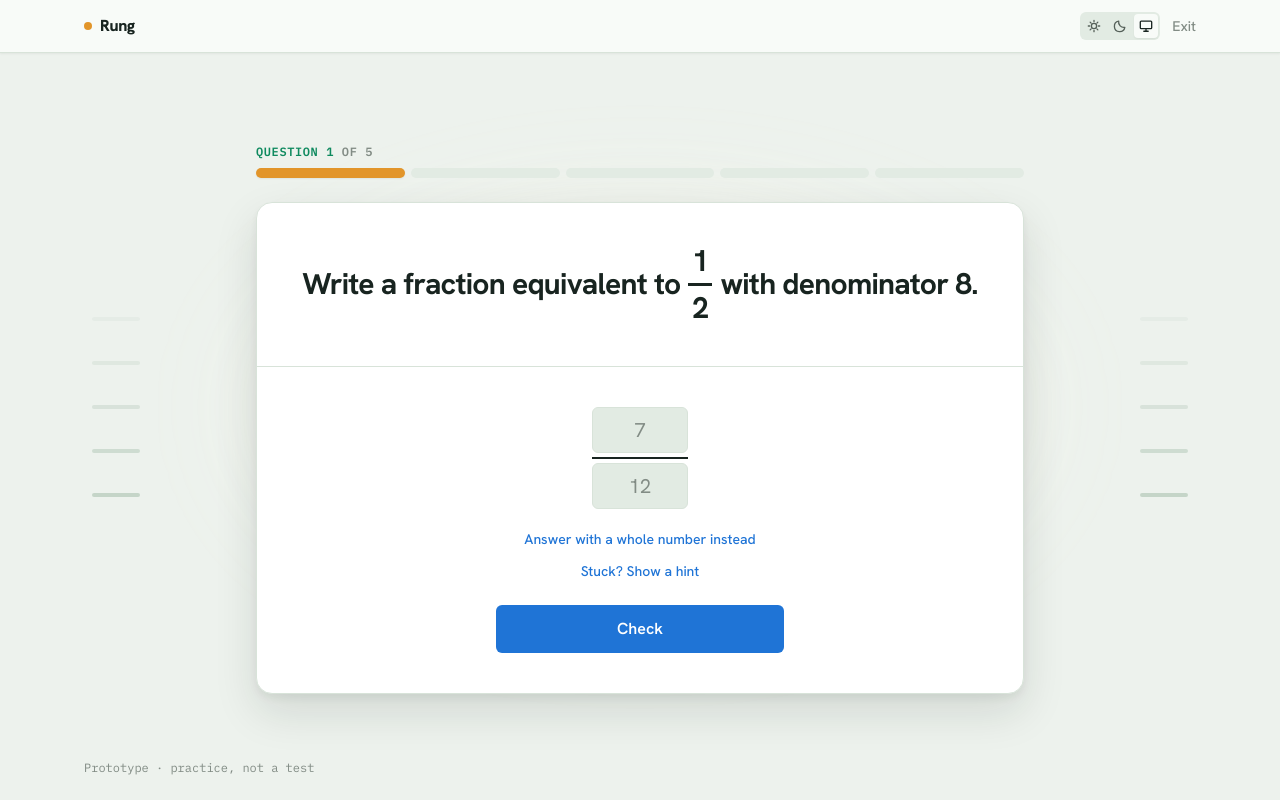
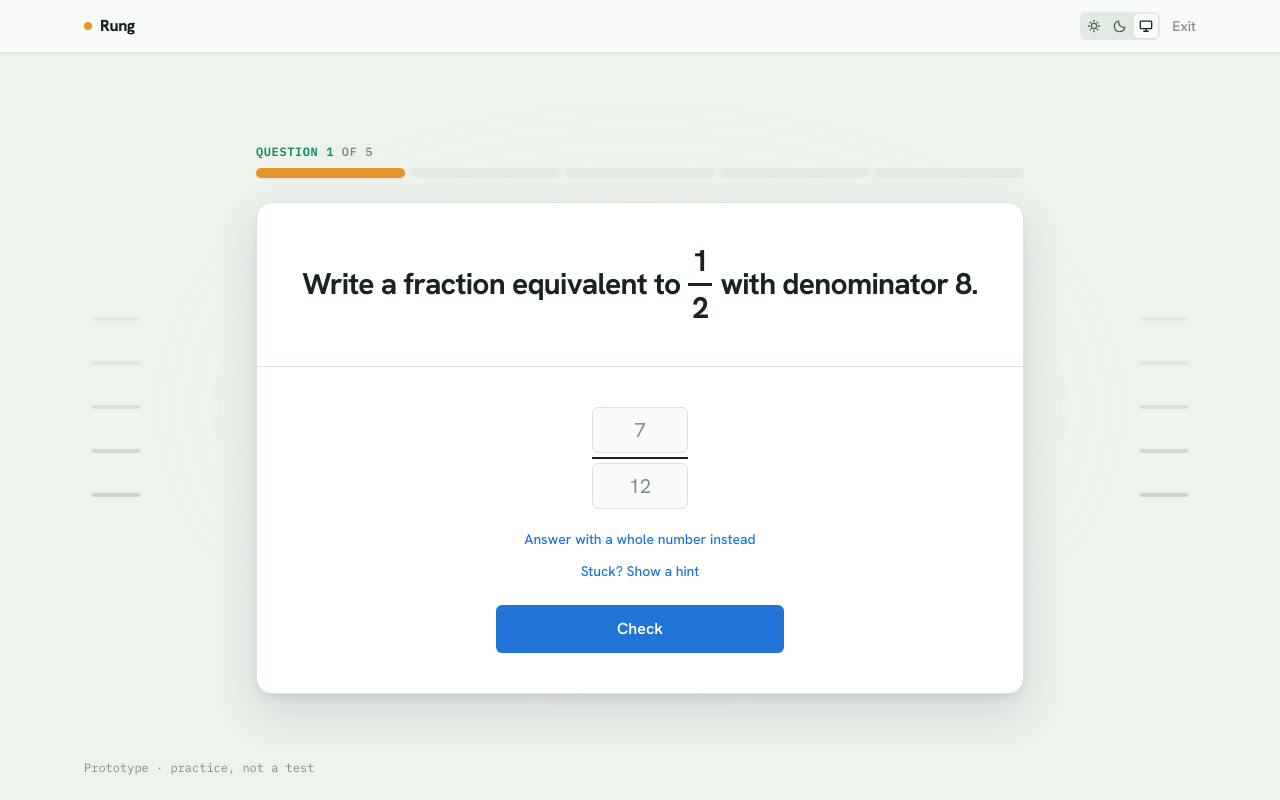
Before and after one commit to Sravik-Sajja/rung, a Next.js app: page /student/diagnostic in a window 1280 px wide. Both pictures are taken after a click on the button "Start the check-in". Built offline with nearby package versions, Linux system fonts and the light colour scheme; no server answers.

Commit message:
feat: replace peer gate with GPT-5.6 work-help escalation

```diff
--- a/src/components/student/fraction-input.tsx
+++ b/src/components/student/fraction-input.tsx
@@ -74,9 +74,11 @@ export function FractionInput({
   }
 
   const fieldClasses = cn(
-    "rounded-md border border-border bg-surface-2 px-3 py-2 text-center text-xl font-bold text-ink",
+    // bg-surface (near-white in light) keeps the answer wells neutral on the elevated card —
+    // surface-2 reads too green against white since the light palette went sage.
+    "rounded-md border border-border bg-surface px-3 py-2 text-center text-xl font-bold text-ink",
     "placeholder:font-normal placeholder:text-ink-faint",
-    "disabled:bg-surface disabled:text-ink-faint",
+    "disabled:bg-transparent disabled:text-ink-faint",
   );
 
   return (
```
Also changed, not shown: 1 other file (tests, documents, lock files or other folders).
